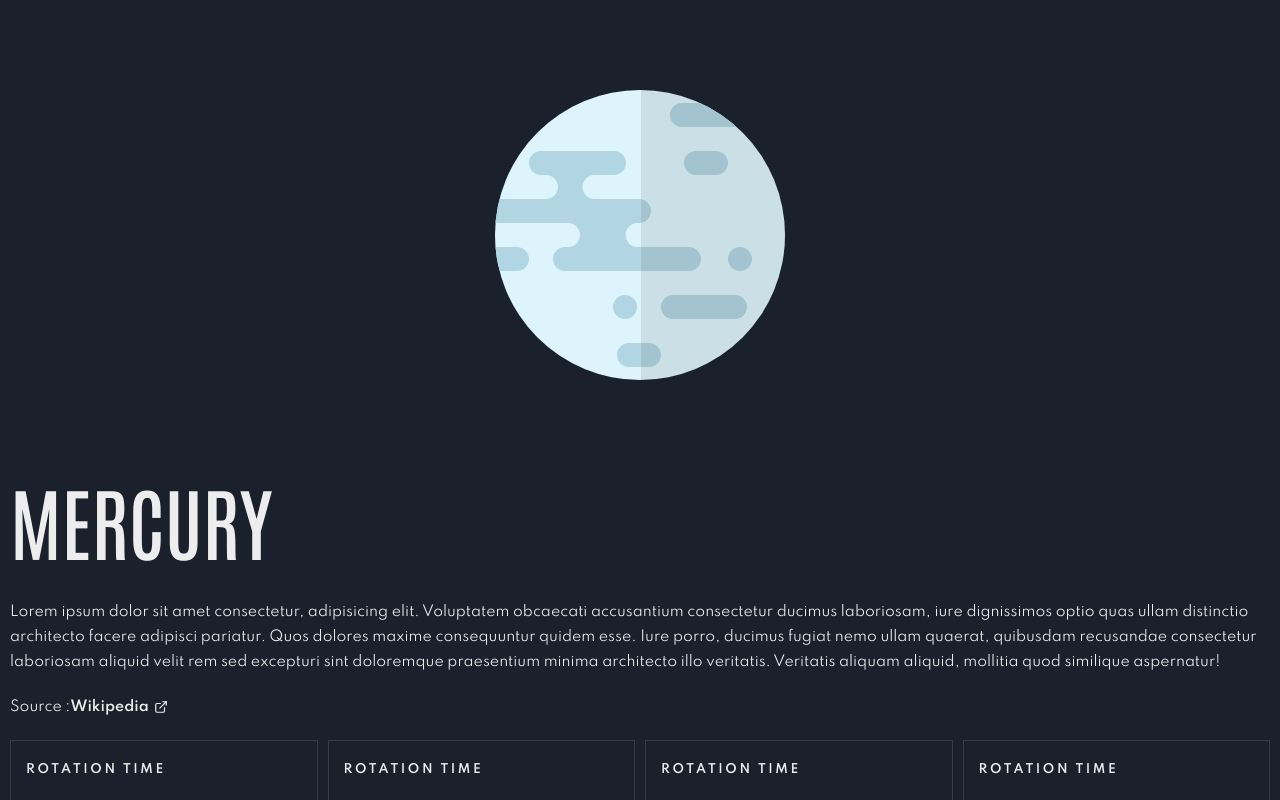
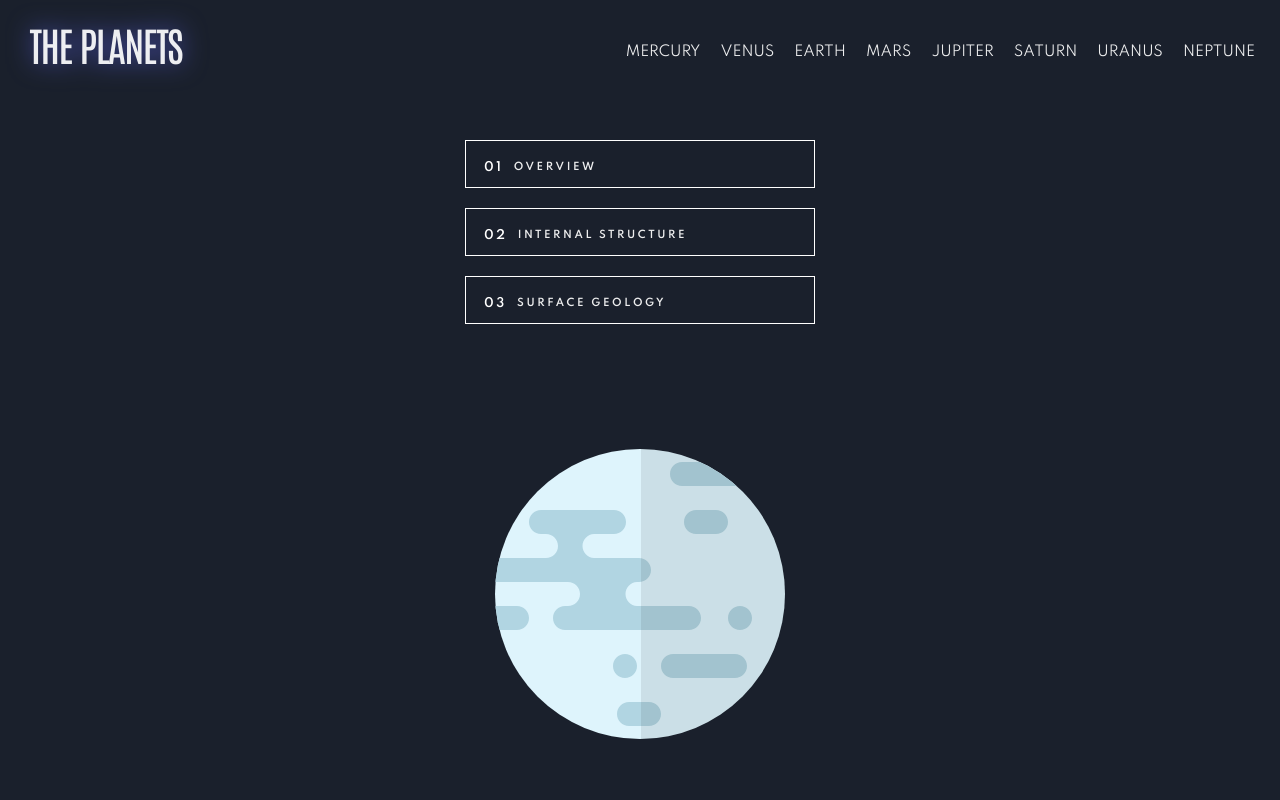
Before and after one commit to dors001/planets-facts-site, a React (Vite) app: page / in a window 1280 px wide. Shown: the top 800 px of the page. Built offline with nearby package versions, Linux system fonts and the light colour scheme.

Commit message:
Refactor InforButtons component

```diff
--- a/src/App.tsx
+++ b/src/App.tsx
@@ -1,48 +1,20 @@
 import { Box, Flex, VStack, Grid } from "@chakra-ui/react";
 import "./App.css";
 import "./index.css";
-import Logo from "./Components/Logo";
-import NavBar from "./Components/NavBar";
 import InfoButtons from "./Components/InfoButtons";
 import PlanetImage from "./Components/PlanetImage";
 import PlanetInfo from "./Components/PlanetInfo";
 import Fact from "./Components/Fact";
+import Header from "./Components/Header";
 
-//TODO: move Logo and NavBar into a Header component
 function App() {
   const lorem =
     " Lorem ipsum dolor sit amet consectetur, adipisicing elit. Voluptatem obcaecati accusantium consectetur ducimus laboriosam, iure dignissimos optio quas ullam distinctio architecto facere adipisci pariatur. Quos dolores maxime consequuntur quidem esse. Iure porro, ducimus fugiat nemo ullam quaerat, quibusdam recusandae consectetur laboriosam aliquid velit rem sed excepturi sint doloremque praesentium minima architecto illo veritatis. Veritatis aliquam aliquid, mollitia quod similique aspernatur!";
   return (
     <>
       <VStack>
-
-        {/* <Show breakpoint="(max-width: 425px)">
-            <Flex className="header">
-              <Logo />
-              <NavBar />
-            </Flex>
-          </Show> */}
-        {/* <Show breakpoint="(min-width: 426px) and (max-width: 1023px)">
-            <Flex className="header" flexDirection="column">
-              <Logo />
-              <NavBar />
-            </Flex>
-          </Show>
-          <Show breakpoint="(min-width: 1024px)">
-            <Flex className="header">
-              <Logo />
-              <NavBar />
-            </Flex>
-          </Show> */}
-        {/* <Show breakpoint="(max-width: 767px)">
-            <InfoButtons />
-          </Show>
-          <Show breakpoint="(min-width: 768px) and (max-width: 1023px)">
-            <InfoButtons />
-          </Show>
-          <Show above="lg">
-            <InfoButtons />
-          </Show> */}
+        <Header />
+        <InfoButtons />
         <Grid
           templateAreas={{
             base: `"planetImg" "infoText" "facts"`,
--- a/src/Components/InfoButton.tsx
+++ b/src/Components/InfoButton.tsx
@@ -2,18 +2,17 @@ import { Box, Text, Button } from "@chakra-ui/react";
 
 interface Props {
   topic: string;
-  infoBtnClass: string;
   number: string;
 }
 
-const InfoButton = ({ topic, infoBtnClass, number }: Props) => {
+const InfoButton = ({ topic, number }: Props) => {
   return (
     <>
-      <Box className={infoBtnClass} textAlign="left">
+      <Box className="info-buttons--btn" textAlign="left">
         <Text className="info-button--text" textStyle="h3">
           {number}
         </Text>
-        <Button textStyle="h3" variant="ghost" >
+        <Button textStyle="h3" variant="ghost">
           {topic.toUpperCase()}
         </Button>
       </Box>
--- a/src/Components/InfoButtons.tsx
+++ b/src/Components/InfoButtons.tsx
@@ -9,72 +9,23 @@ enum Topics {
   surfaceDesktop = "surface geology",
 }
 
-enum InfoBtnClass {
-  desktop = "info-buttons--btn_desktop",
-  tablet = "info-buttons--btn_tablet",
-  mobile = "info-buttons--btn_mobile",
-}
-
 const InfoButtons = () => {
   return (
     <>
       <Show breakpoint="(max-width: 767px)">
         <Divider />
         <Flex className="info-buttons">
-          <InfoButton
-            infoBtnClass={InfoBtnClass.mobile}
-            topic={Topics.overview}
-            number=""
-          />
-          <InfoButton
-            infoBtnClass={InfoBtnClass.mobile}
-            topic={Topics.structureMobile}
-            number=""
-          />
-          <InfoButton
-            infoBtnClass={InfoBtnClass.mobile}
-            topic={Topics.surfaceMobile}
-            number=""
-          />
+          <InfoButton topic={Topics.overview} number="" />
+          <InfoButton topic={Topics.structureMobile} number="" />
+          <InfoButton topic={Topics.surfaceMobile} number="" />
         </Flex>
         <Divider />
       </Show>
-      <Show breakpoint="(min-width: 768px) and (max-width: 1023px)">
-        <Flex className="info-buttons" flexDirection="column">
-          <InfoButton
-            infoBtnClass={InfoBtnClass.tablet}
-            topic={Topics.overview}
-            number="01"
-          />
-          <InfoButton
-            infoBtnClass={InfoBtnClass.tablet}
-            topic={Topics.structureDesktop}
-            number="02"
-          />
-          <InfoButton
-            infoBtnClass={InfoBtnClass.tablet}
-            topic={Topics.surfaceDesktop}
-            number="03"
-          />
-        </Flex>
-      </Show>
-      <Show above="lg">
-        <Flex className="info-buttons" flexDirection="column">
-          <InfoButton
-            infoBtnClass={InfoBtnClass.desktop}
-            topic={Topics.overview}
-            number="01"
-          />
-          <InfoButton
-            infoBtnClass={InfoBtnClass.desktop}
-            topic={Topics.structureDesktop}
-            number="02"
-          />
-          <InfoButton
-            infoBtnClass={InfoBtnClass.desktop}
-            topic={Topics.surfaceDesktop}
-            number="03"
-          />
+      <Show above="md">
+        <Flex className="info-buttons">
+          <InfoButton topic={Topics.overview} number="01" />
+          <InfoButton topic={Topics.structureDesktop} number="02" />
+          <InfoButton topic={Topics.surfaceDesktop} number="03" />
         </Flex>
       </Show>
     </>
--- a/src/index.css
+++ b/src/index.css
@@ -22,6 +22,18 @@
   width: 100%;
   padding: 0;
   justify-content: space-between;
+}
+
+@media screen and (min-width: 426px) {
+  .header {
+    flex-direction: column;
+  }
+}
+
+@media screen and (min-width: 1024px) {
+  .header {
+    flex-direction: row;
+  }
 }
 
 /* Logo */
@@ -69,27 +81,33 @@
   margin: 2rem auto;
 }
 
-.info-buttons--btn_tablet {
-  width: 281px;
-  height: 40px;
-  margin: 1rem auto;
-  padding: 0.9rem;
-  border: 1px solid white;
-}
-
-.info-buttons--btn_desktop {
-  width: 350px;
-  height: 48px;
-  margin: 1rem auto;
-  padding: 1.3rem;
-  border: 1px solid white;
-}
-
 .info-button--text {
   color:white;
   float: left;
   padding-top: 0.5rem;
   padding-left: 0.5rem;
+}
+
+@media screen and (min-width: 768px) {
+  .info-buttons {
+    flex-direction: column;
+  }
+
+  .info-buttons--btn {
+    width: 281px;
+    height: 40px;
+    padding: 0.9rem;
+    margin: 1rem auto;
+    border: 1px solid white;
+  }
+}
+
+@media screen and (min-width: 1024px) {
+  .info-buttons--btn {
+    width: 350px;
+    height: 48px;
+    padding: 1.3rem;
+  }
 }
 
 
```
